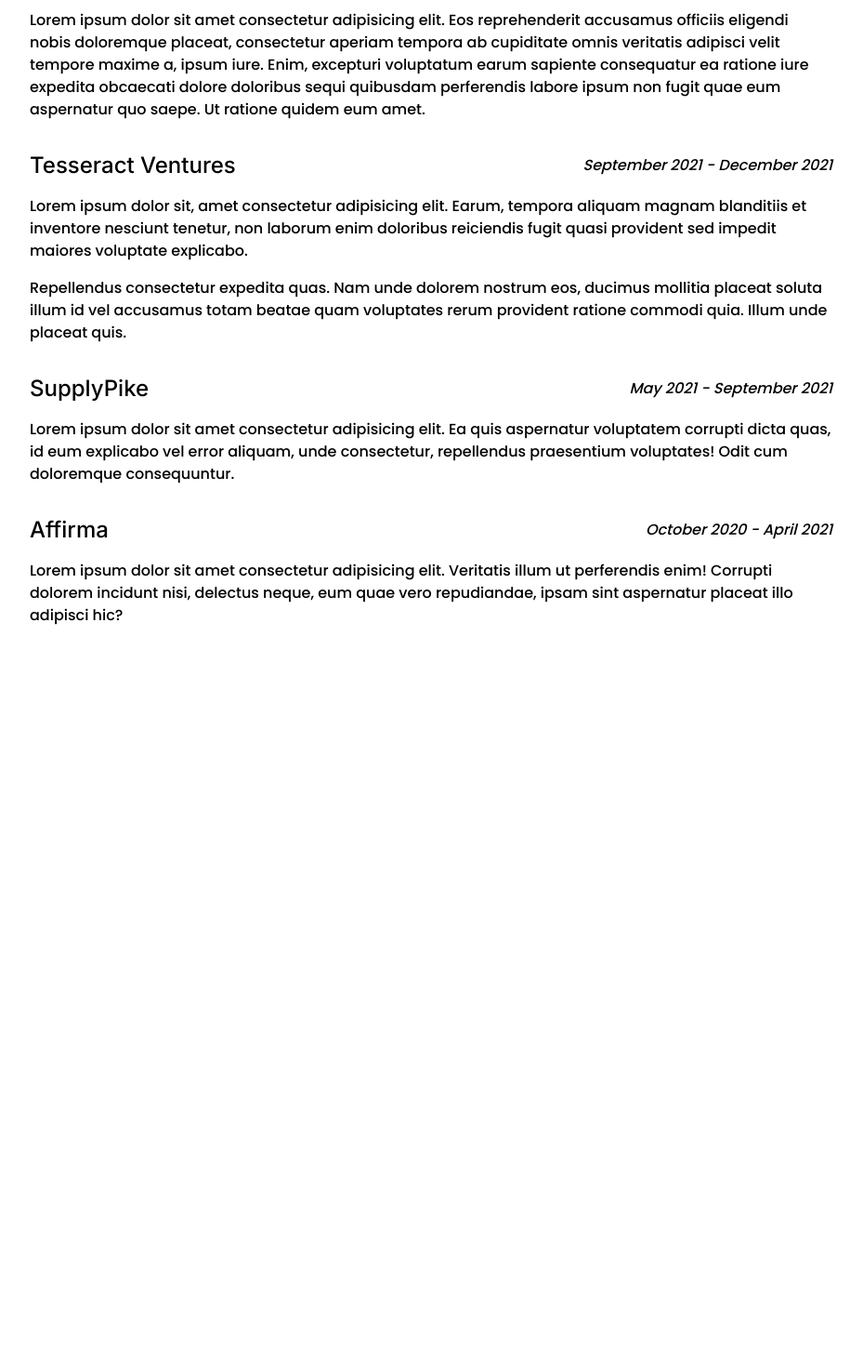
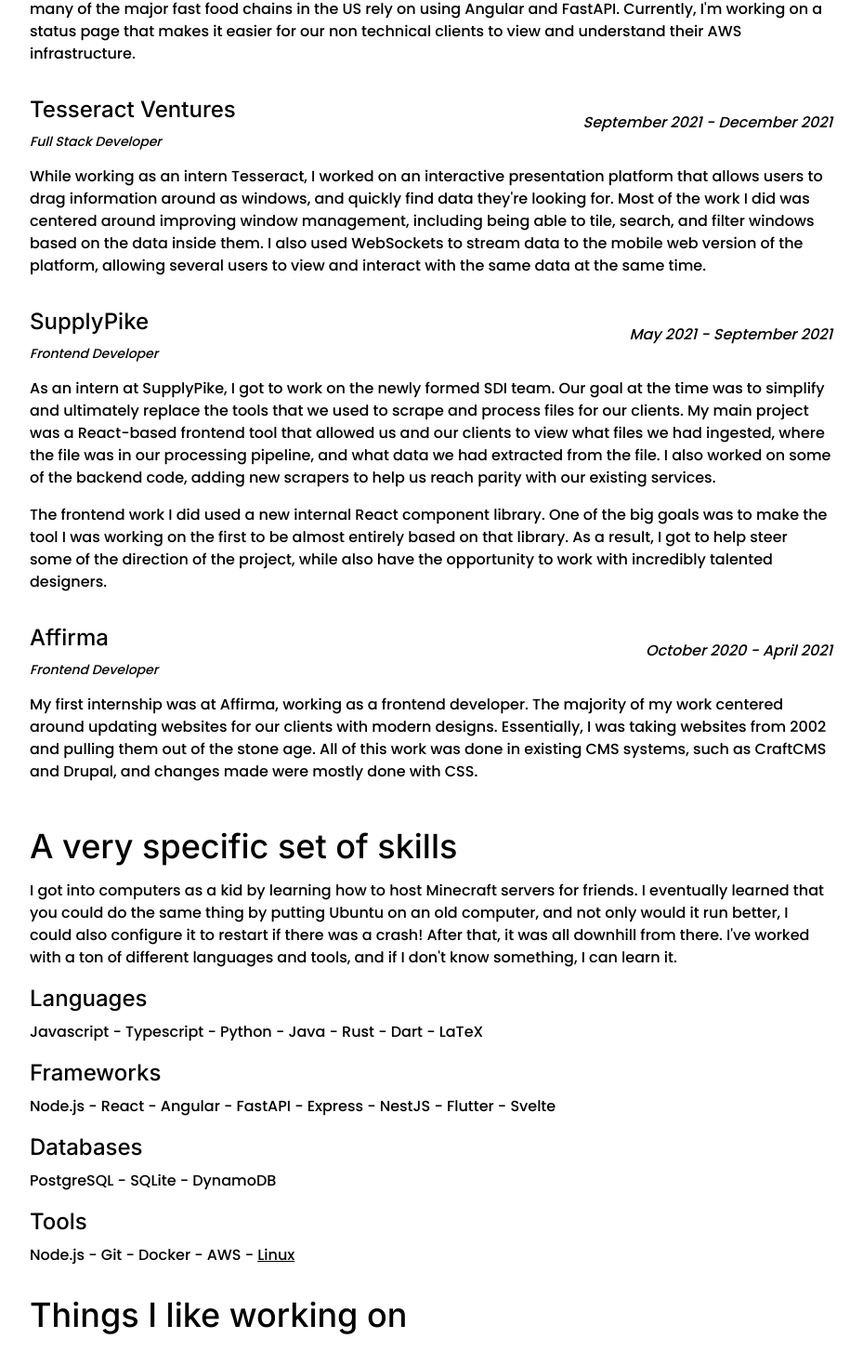
Before and after one commit to dizeeee/website, a SvelteKit app: page / in a window 1280 px wide. Shown: the part 1174-2628 px from the top of the page at 93% size, without its empty margins (176-1105 px from the left). Before the commit the page ends 1912 px from the top, so only its background shows below. Built offline with nearby package versions, Linux system fonts and the light colour scheme.

Commit message:
first rough draft

```diff
--- a/src/app.html
+++ b/src/app.html
@@ -9,6 +9,7 @@
 			href="https://fonts.googleapis.com/css2?family=Inter:wght@500;900&family=Poppins:wght@500&display=swap"
 			rel="stylesheet"
 		/>
+		<script src="https://kit.fontawesome.com/0decf103a6.js" crossorigin="anonymous"></script>
 		<meta name="viewport" content="width=device-width" />
 		%sveltekit.head%
 	</head>
--- a/src/lib/animatedDivider.svelte
+++ b/src/lib/animatedDivider.svelte
@@ -77,7 +77,7 @@
 	vec3 color = vec3(0.0);
 
 	for (int i = 0; i < 3; i++) {
-		color[i] = smoothstep(0.0, 0.025, wave(st, 5., 10., int(100.*rand(int(i)))) - st.y);
+		color[i] = smoothstep(0.0, 0.025, wave(st, 5., 40., int(100.*rand(int(i+3)))) - st.y);
 	}
 
 	fragColor = vec4(color, 1.0);
--- a/src/routes/+page.svelte
+++ b/src/routes/+page.svelte
@@ -23,15 +23,19 @@
 </script>
 
 <!-- navbar -->
+<div class="mx-auto flex max-w-7xl">
 	<nav
-	class="fixed top-0 z-50 m-4 space-x-3 rounded-full px-6 py-4 mix-blend-difference brightness-125 backdrop-blur-sm before:fixed before:inset-0 before:-m-0.5 before:rounded-full before:border-2 before:border-black"
+		class="fixed top-0 z-50 m-4 space-x-4 rounded-full px-6 py-4 mix-blend-difference brightness-125 backdrop-blur-sm before:fixed before:inset-0 before:-m-0.5 before:rounded-full before:border-2 before:border-black"
 	>
-	<a href="#about" class="invert hover:underline" on:click|preventDefault={scrollIntoView}>About</a>
-	<a href="#contact" class="invert hover:underline" on:click|preventDefault={scrollIntoView}
-		>Contact</a
+		<a href="#about" class="invert hover:underline" on:click|preventDefault={scrollIntoView}
+			>About</a
 		>
+		<a href="#contact" class="invert hover:underline" on:click|preventDefault={scrollIntoView}>
+			Contact
+		</a>
 		<!-- <a href="blog" class="hover:underline">Blog</a> -->
 	</nav>
+</div>
 
 <!-- header -->
 <div class="relative flex h-[100svh] w-full items-center justify-center bg-black text-white">
@@ -48,19 +52,14 @@
 
 <!-- content -->
 <div class="flex justify-center bg-white">
-	<div class="flex min-h-[100svh] max-w-4xl flex-col p-4" id="about">
-		<section>
+	<div class="flex min-h-[100svh] max-w-4xl flex-col p-4">
+		<section id="about">
 			<section>
 				<h3>Hey there!</h3>
 				<p>
 					I'm Jack, a software engineer based in Fayetteville, AR. I graduated from University of
 					Arkansas with a Computer Science BS, and I'm currently working at Bounteous as a developer
 					on the Cloud Engineering Security team.
-				</p>
-				<p>
-					Lorem ipsum dolor, sit amet consectetur adipisicing elit. Ab quaerat eum illum tempore
-					pariatur eaque natus accusamus, ratione aspernatur cupiditate dolore quia labore
-					perferendis ducimus harum explicabo voluptates! Tempore, aliquid!
 				</p>
 			</section>
 		</section>
@@ -70,59 +69,155 @@
 
 			<section>
 				<div class="flex items-center justify-between space-x-4 pb-4">
+					<div class="flex flex-col">
 						<h4>Bounteous</h4>
+						<em class="text-sm">Associate DevOps Architect</em>
+					</div>
 					<span class="text-right"><em>March&nbsp;2022 - Present</em></span>
 				</div>
 				<p>
-					Lorem ipsum dolor sit amet consectetur adipisicing elit. Eos reprehenderit accusamus
-					officiis eligendi nobis doloremque placeat, consectetur aperiam tempora ab cupiditate
-					omnis veritatis adipisci velit tempore maxime a, ipsum iure. Enim, excepturi voluptatum
-					earum sapiente consequatur ea ratione iure expedita obcaecati dolore doloribus sequi
-					quibusdam perferendis labore ipsum non fugit quae eum aspernatur quo saepe. Ut ratione
-					quidem eum amet.
+					At Bounteous, I work with the Cloud Engineering Security to develop tools to make
+					deployments smoother and data more accessible. I started by redesigning the tool we use to
+					deploy the frontends and APIs that many of the major fast food chains in the US rely on
+					using Angular and FastAPI. Currently, I'm working on a status page that makes it easier
+					for our non technical clients to view and understand their AWS infrastructure.
 				</p>
 			</section>
 
 			<section>
 				<div class="flex items-center justify-between space-x-4 pb-4">
+					<div class="flex flex-col">
 						<h4>Tesseract Ventures</h4>
+						<em class="text-sm">Full Stack Developer</em>
+					</div>
 					<span class="text-right"><em>September&nbsp;2021 - December&nbsp;2021</em></span>
 				</div>
 				<p>
-					Lorem ipsum dolor sit, amet consectetur adipisicing elit. Earum, tempora aliquam magnam
-					blanditiis et inventore nesciunt tenetur, non laborum enim doloribus reiciendis fugit
-					quasi provident sed impedit maiores voluptate explicabo.
-				</p>
-				<p>
-					Repellendus consectetur expedita quas. Nam unde dolorem nostrum eos, ducimus mollitia
-					placeat soluta illum id vel accusamus totam beatae quam voluptates rerum provident ratione
-					commodi quia. Illum unde placeat quis.
+					While working as an intern Tesseract, I worked on an interactive presentation platform
+					that allows users to drag information around as windows, and quickly find data they're
+					looking for. Most of the work I did was centered around improving window management,
+					including being able to tile, search, and filter windows based on the data inside them. I
+					also used WebSockets to stream data to the mobile web version of the platform, allowing
+					several users to view and interact with the same data at the same time.
 				</p>
 			</section>
 
 			<section>
 				<div class="flex items-center justify-between space-x-4 pb-4">
+					<div class="flex flex-col">
 						<h4>SupplyPike</h4>
+						<em class="text-sm">Frontend Developer</em>
+					</div>
 					<span class="text-right"><em>May&nbsp;2021 - September&nbsp;2021</em></span>
 				</div>
 				<p>
-					Lorem ipsum dolor sit amet consectetur adipisicing elit. Ea quis aspernatur voluptatem
-					corrupti dicta quas, id eum explicabo vel error aliquam, unde consectetur, repellendus
-					praesentium voluptates! Odit cum doloremque consequuntur.
+					As an intern at SupplyPike, I got to work on the newly formed SDI team. Our goal at the
+					time was to simplify and ultimately replace the tools that we used to scrape and process
+					files for our clients. My main project was a React-based frontend tool that allowed us and
+					our clients to view what files we had ingested, where the file was in our processing
+					pipeline, and what data we had extracted from the file. I also worked on some of the
+					backend code, adding new scrapers to help us reach parity with our existing services.
+				</p>
+				<p>
+					The frontend work I did used a new internal React component library. One of the big goals
+					was to make the tool I was working on the first to be almost entirely based on that
+					library. As a result, I got to help steer some of the direction of the project, while also
+					have the opportunity to work with incredibly talented designers.
 				</p>
 			</section>
 
 			<section>
 				<div class="flex items-center justify-between space-x-4 pb-4">
+					<div class="flex flex-col">
 						<h4>Affirma</h4>
+						<em class="text-sm">Frontend Developer</em>
+					</div>
 					<span class="text-right"><em>October&nbsp;2020 - April&nbsp;2021</em></span>
 				</div>
 				<p>
-					Lorem ipsum dolor sit amet consectetur adipisicing elit. Veritatis illum ut perferendis
-					enim! Corrupti dolorem incidunt nisi, delectus neque, eum quae vero repudiandae, ipsam
-					sint aspernatur placeat illo adipisci hic?
+					My first internship was at Affirma, working as a frontend developer. The majority of my
+					work centered around updating websites for our clients with modern designs. Essentially, I
+					was taking websites from 2002 and pulling them out of the stone age. All of this work was
+					done in existing CMS systems, such as CraftCMS and Drupal, and changes made were mostly
+					done with CSS.
 				</p>
 			</section>
+		</section>
+
+		<section>
+			<h3>A very specific set of skills</h3>
+			<p>
+				I got into computers as a kid by learning how to host Minecraft servers for friends. I
+				eventually learned that you could do the same thing by putting Ubuntu on an old computer,
+				and not only would it run better, I could also configure it to restart if there was a crash!
+				After that, it was all downhill from there. I've worked with a ton of different languages
+				and tools, and if I don't know something, I can learn it.
+			</p>
+
+			<h4>Languages</h4>
+			<p>Javascript - Typescript - Python - Java - Rust - Dart - LaTeX</p>
+
+			<h4>Frameworks</h4>
+			<p>Node.js - React - Angular - FastAPI - Express - NestJS - Flutter - Svelte</p>
+
+			<h4>Databases</h4>
+			<p>PostgreSQL - SQLite - DynamoDB</p>
+
+			<h4>Tools</h4>
+			<p>Node.js - Git - Docker - AWS - <a href="https://archlinux.org/">Linux</a></p>
+		</section>
+
+		<section>
+			<h3>Things I like working on</h3>
+
+			<section>
+				<h4>Error 479</h4>
+				<p>
+					Error 479 is a Discord server I started in college to give CSCE students a place find each
+					other and talk. Over time, it has grown into the largest tech based Discord server in the
+					area.
+				</p>
+			</section>
+
+			<section>
+				<h4>MTG Inventory</h4>
+				<p>
+					My current hobby project is a system to help me keep inventory of my Magic: The Gathering
+					cards. It's similar to services like <a href="https://deckbox.org/">Deckbox</a>, and I'm
+					building it using <a href="https://kit.svelte.dev/">SvelteKit</a>,
+					<a href="https://neon.tech/">Postgres</a>, <a href="https://turso.tech/">SQLite</a>, and
+					<a href="https://vercel.com/">Vercel</a>. Currently, I'm working on improving database
+					structure so I can make complicated queries that other inventory sites can't.
+				</p>
+			</section>
+
+			<section>
+				<h4>J.B. Hunt Hackathon</h4>
+				<p>
+					I participated in every hackathon J.B. Hunt hosted on campus that I was able to and had a
+					ton of fun doin it. Our team even won first place one year with an Android alarm clock app
+					that shoots you with a Nerf gun to wake you up. (the theme was smart homes) As a graduate,
+					I still participate as a mentor every semester, and I'm always blown away by the great
+					ideas students manage to come up with.
+				</p>
+			</section>
+		</section>
+
+		<section id="contact">
+			<h3>How to reach me</h3>
+			<p>
+				Want to talk? Feel free to send me an email at <em>me(at)jackmal(dot)com</em>, message me on
+				<a href="https://www.linkedin.com/in/jack-malcom-0b5870171/">LinkedIn</a>, or check out the
+				links below.
+			</p>
+			<div class="flex h-16 items-center justify-center space-x-4 pb-4 text-4xl">
+				<a href="https://www.linkedin.com/in/jack-malcom-0b5870171/">
+					<i class="fa-brands fa-linkedin hover:contrast-50" />
+				</a>
+				<a href="https://github.com/dizeeee">
+					<i class="fa-brands fa-github hover:contrast-50" />
+				</a>
+			</div>
 		</section>
 	</div>
 </div>
@@ -141,7 +236,7 @@
 	}
 
 	h4 {
-		@apply font-header text-xl md:text-2xl;
+		@apply pb-2 font-header text-xl md:text-2xl;
 	}
 
 	section {
@@ -151,4 +246,8 @@
 	p {
 		@apply pb-4;
 	}
+
+	:not(nav) > a {
+		@apply underline transition delay-75 ease-linear hover:contrast-50;
+	}
 </style>
```
Lines whose indentation alone changed are shown as unchanged.
